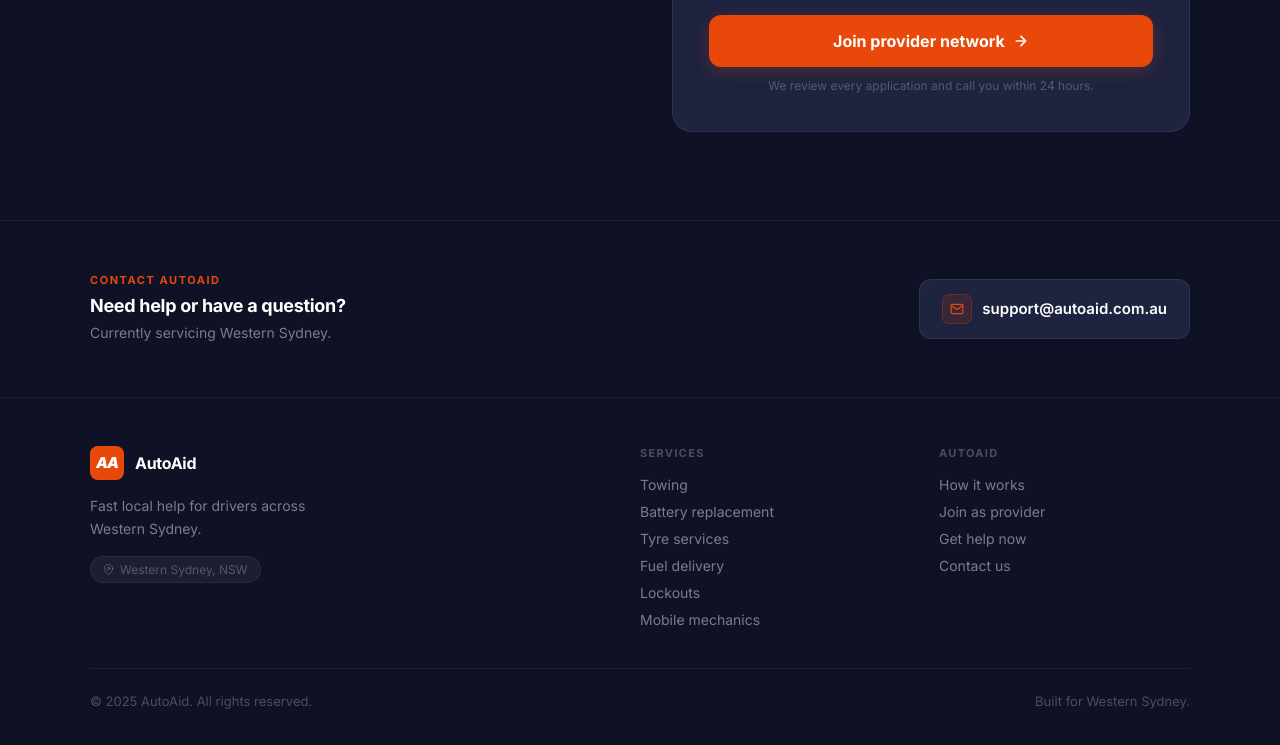
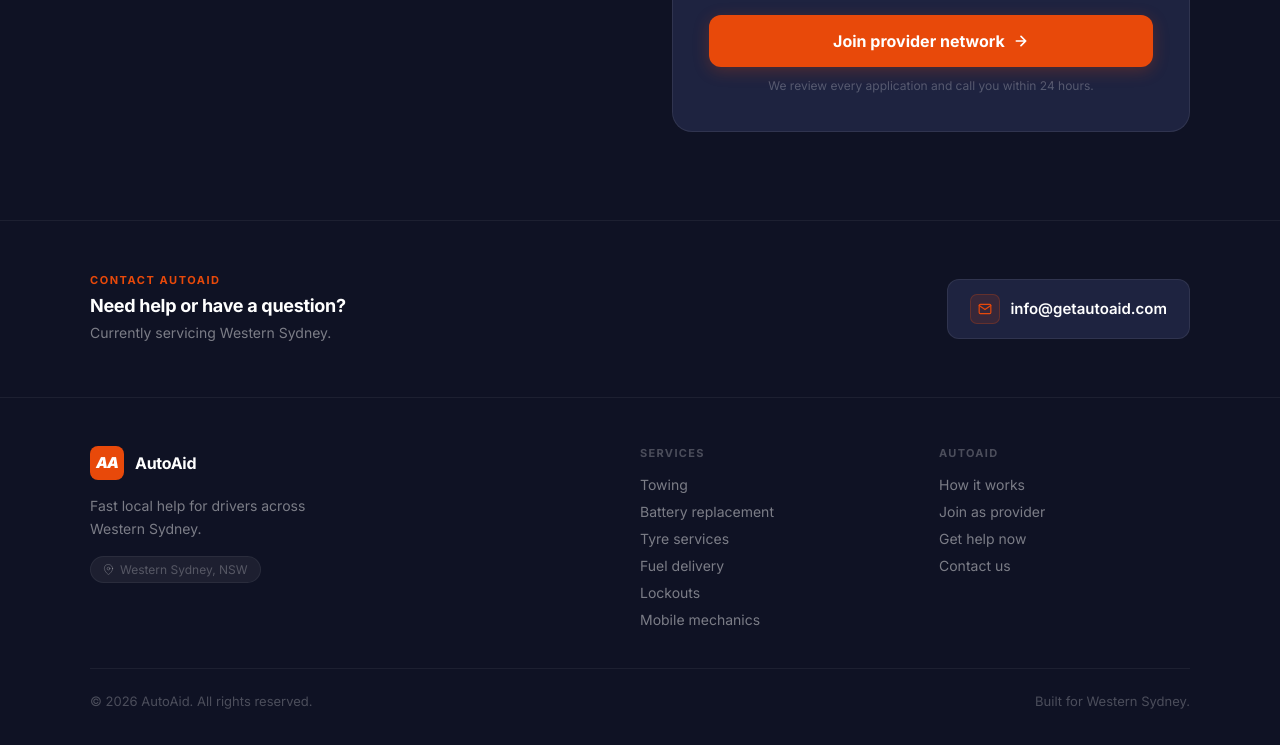
Before and after one commit to archananarulaaaaa/AutoAid, a plain HTML site: page index.html in a window 1280 px wide. Shown: the part 4225-4970 px from the top of the page. Drawn offline with Linux system fonts and the light colour scheme.

Commit message:
index.html

```diff
--- a/index.html
+++ b/index.html
@@ -833,11 +833,11 @@ footer {
         <div class="footer-contact-sub">Currently servicing Western Sydney.</div>
       </div>
       <div class="footer-contact-right">
-        <a href="mailto:support@autoaid.com.au" class="footer-email-link">
+        <a href="mailto:info@getautoaid.com" class="footer-email-link">
           <div class="footer-email-icon">
             <svg width="14" height="14" viewBox="0 0 24 24" fill="none" stroke="#E8490A" stroke-width="2" stroke-linecap="round" stroke-linejoin="round"><path d="M4 4h16c1.1 0 2 .9 2 2v12c0 1.1-.9 2-2 2H4c-1.1 0-2-.9-2-2V6c0-1.1.9-2 2-2z"/><polyline points="22,6 12,13 2,6"/></svg>
           </div>
-          support@autoaid.com.au
+          info@getautoaid.com
         </a>
       </div>
     </div>
@@ -875,12 +875,12 @@ footer {
             <a href="#how">How it works</a>
             <a href="#providers">Join as provider</a>
             <a href="#request">Get help now</a>
-            <a href="mailto:support@autoaid.com.au">Contact us</a>
+            <a href="mailto:info@getautoaid.com">Contact us</a>
           </div>
         </div>
       </div>
       <div class="footer-bottom">
-        <div class="footer-copy">© 2025 AutoAid. All rights reserved.</div>
+        <div class="footer-copy">© 2026 AutoAid. All rights reserved.</div>
         <div class="footer-copy">Built for Western Sydney.</div>
       </div>
     </div>
```
